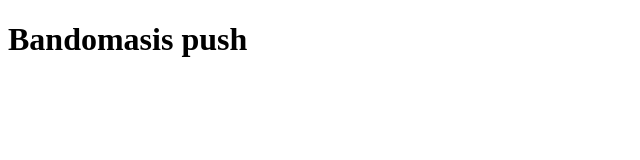
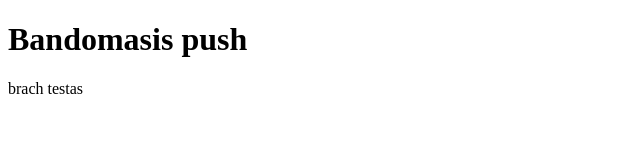
Before and after one commit to bendrastest/pirmastestas, a plain HTML site: page index.html in a window 1280 px wide. Shown: the full height of the page, 0-640 px from the left. Drawn offline with Linux system fonts and the light colour scheme.

Commit message:
Update index.html
Pridetas kodas

```diff
--- a/index.html
+++ b/index.html
@@ -7,5 +7,8 @@
   </head>
   <body>
     <h1>Bandomasis push</h1>
+    <!-- granto brancho pradzia -->
+    <div>brach testas</div>
+    <!-- granto brancho pabaiga -->
   </body>
 </html>
```
